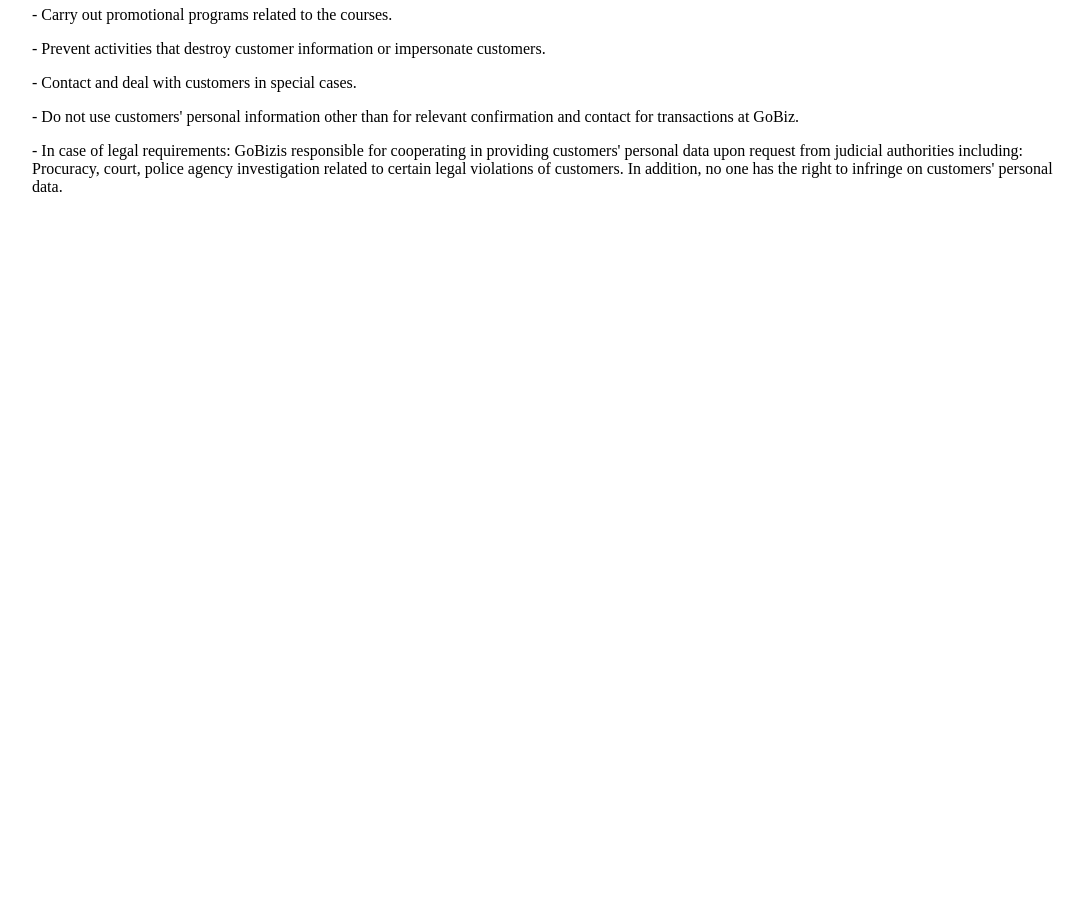
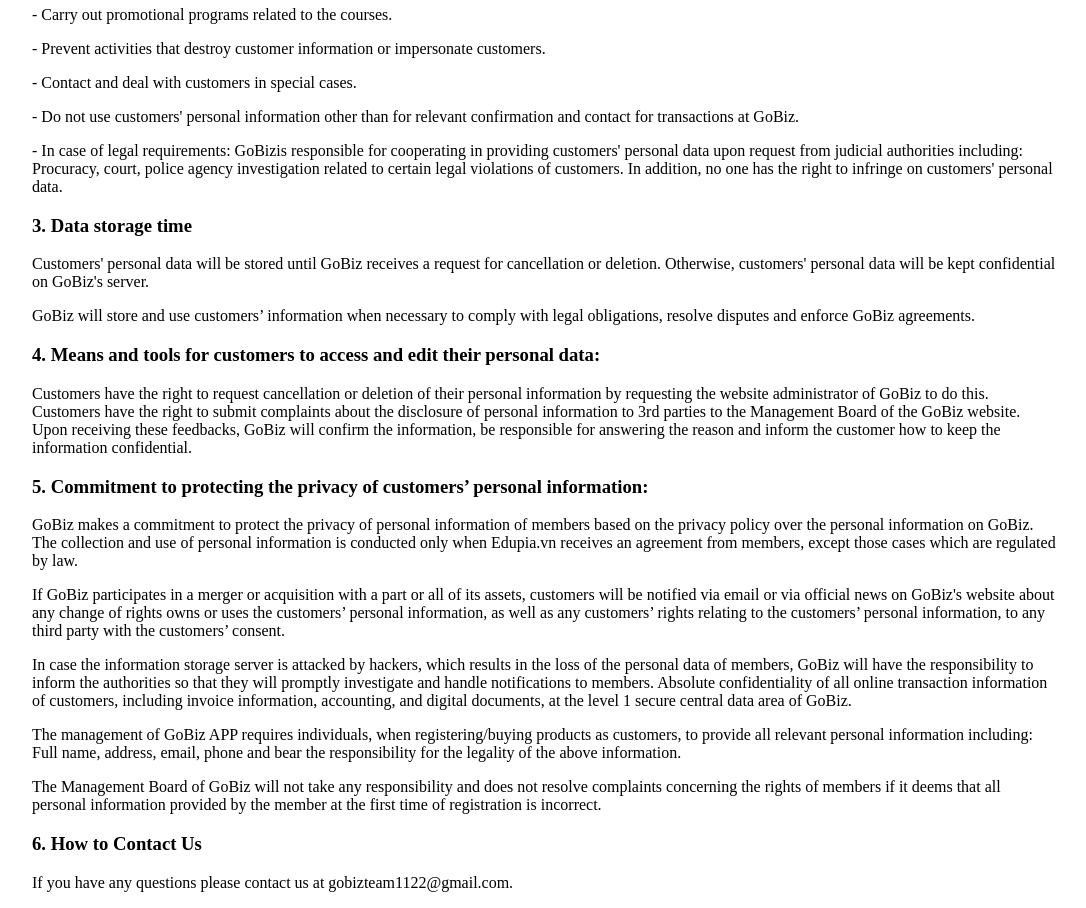
Before and after one commit to gobizproject/gobizproject.github.io, a plain HTML site: page index.html in a window 1280 px wide. Shown: the part 500-1408 px from the top of the page, without its empty margins (96-1182 px from the left). Before the commit the page ends 800 px from the top, so only its background shows below. Drawn offline with Linux system fonts and the light colour scheme.

Commit message:
Build new

```diff
--- a/index.html
+++ b/index.html
@@ -21,6 +21,19 @@
 		<p>- Contact and deal with customers in special cases.</p>
 		<p>- Do not use customers' personal information other than for relevant confirmation and contact for transactions at GoBiz.</p>
 		<p>- In case of legal requirements: GoBizis responsible for cooperating in providing customers' personal data upon request from judicial authorities including: Procuracy, court, police agency investigation related to certain legal violations of customers. In addition, no one has the right to infringe on customers' personal data.</p>
+		<h3>3. Data storage time</h3>
+		<p>Customers' personal data will be stored until GoBiz receives a request for cancellation or deletion. Otherwise, customers' personal data will be kept confidential on GoBiz's server.</p>
+		<p>GoBiz will store and use customers’ information when necessary to comply with legal obligations, resolve disputes and enforce GoBiz agreements.</p>
+		<h3>4. Means and tools for customers to access and edit their personal data:</h3>
+		<p>Customers have the right to request cancellation or deletion of their personal information by requesting the website administrator of GoBiz to do this. Customers have the right to submit complaints about the disclosure of personal information to 3rd parties to the Management Board of the GoBiz website. Upon receiving these feedbacks, GoBiz will confirm the information, be responsible for answering the reason and inform the customer how to keep the information confidential.</p>
+		<h3>5. Commitment to protecting the privacy of customers’ personal information:</h3>
+		<p>GoBiz  makes a commitment to protect the privacy of personal information of members based on the privacy policy over the personal information on GoBiz. The collection and use of personal information is conducted only when Edupia.vn receives an agreement from members, except those cases which are regulated by law.</p>
+		<p>If GoBiz participates in a merger or acquisition with a part or all of its assets, customers will be notified via email or via official news on GoBiz's website about any change of rights owns or uses the customers’ personal information, as well as any customers’ rights relating to the customers’ personal information, to any third party with the customers’ consent.</p>
+		<p>In case the information storage server is attacked by hackers, which results in the loss of the personal data of members, GoBiz will have the responsibility to inform the authorities so that they will promptly investigate and handle notifications to members. Absolute confidentiality of all online transaction information of customers, including invoice information, accounting, and digital documents, at the level 1 secure central data area of GoBiz.</p>
+		<p>The management of GoBiz APP requires individuals, when registering/buying products as customers, to provide all relevant personal information including: Full name, address, email, phone and bear the responsibility for the legality of the above information.</p>
+		<p>The Management Board of GoBiz will not take any responsibility and does not resolve complaints concerning the rights of members if it deems that all personal information provided by the member at the first time of registration is incorrect.</p>
+		<h3>6. How to Contact Us</h3>
+		<p>If you have any questions please contact us at gobizteam1122@gmail.com.</p>
 	</div>
 </div>
 
```
